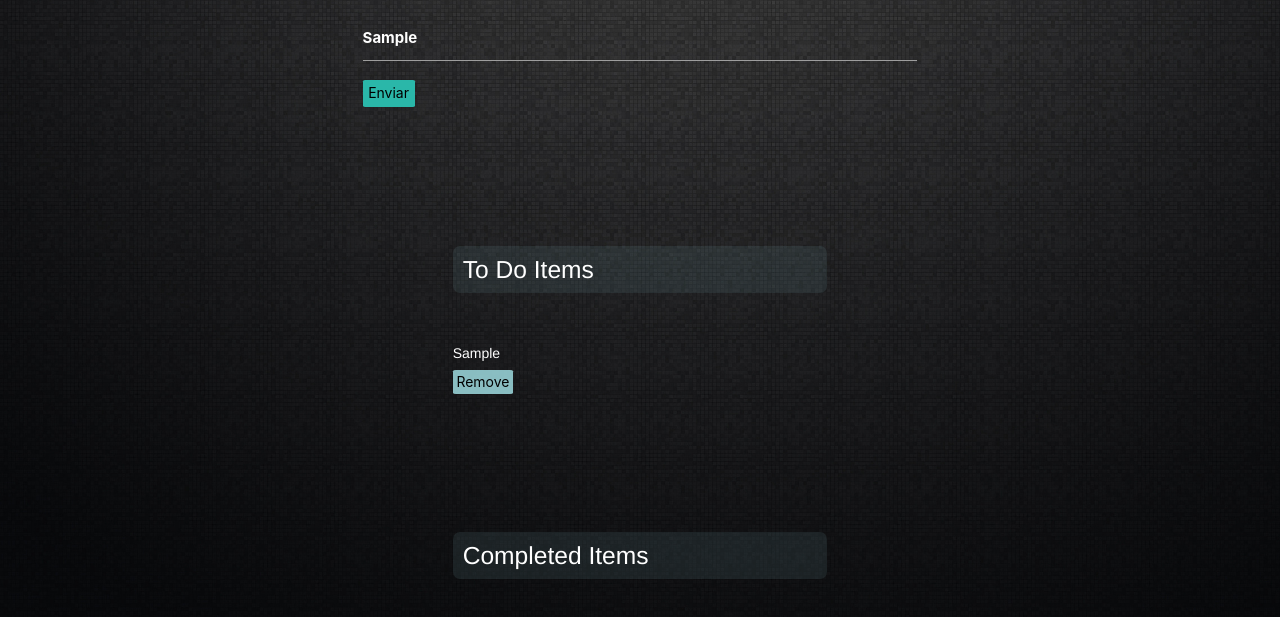
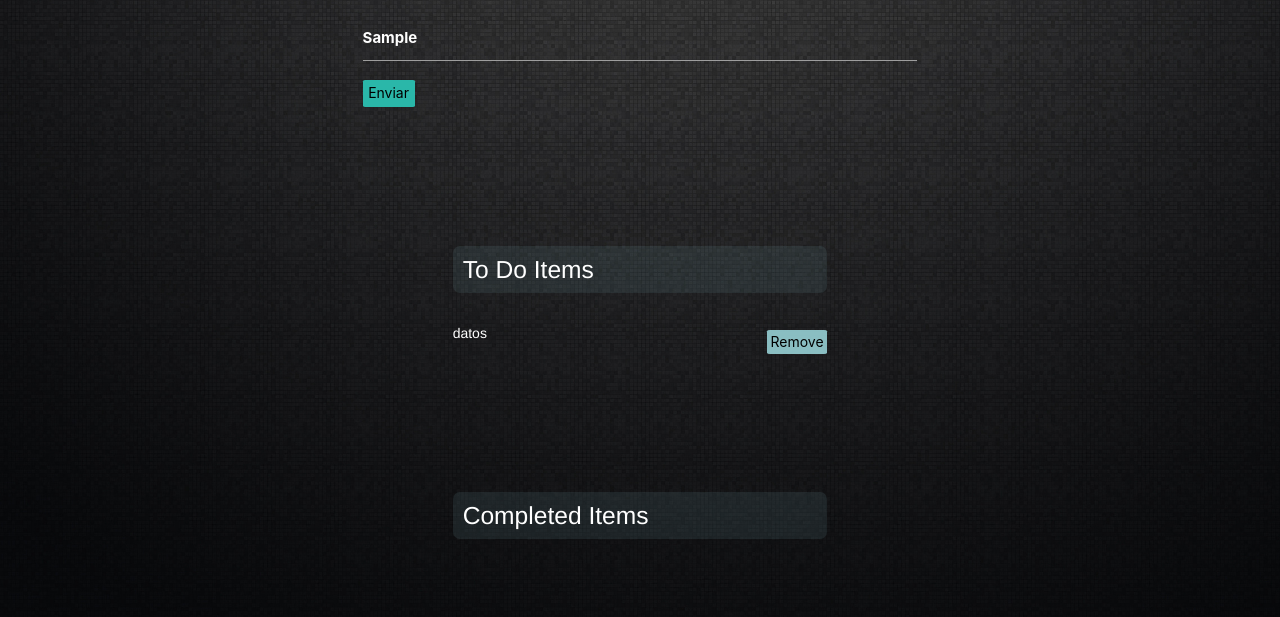
Before and after one commit to mariajho/todo-jquery, a plain HTML site: page index.html in a window 1280 px wide. Both pictures are taken after typing "Sample" into the empty fields and a click on the button "Enviar". Shown: the part 157-774 px from the top of the page. Drawn offline with nearby package versions, Linux system fonts and the light colour scheme.

Commit message:
agregando-css-remove

```diff
--- a/assets/css/main.css
+++ b/assets/css/main.css
@@ -22,6 +22,7 @@ button{
 	border-radius: 5%;
 	padding: 1%;
 	margin-top: 2%;
+
 }
 
 button:hover{
@@ -62,3 +63,7 @@ h5{
 #completar{
 	color: white;
 }
+
+#botoncito{
+	float: right;
+}
--- a/assets/js/main.js
+++ b/assets/js/main.js
@@ -6,7 +6,7 @@ $(document).ready(function(){
 			alert("Ingresa una tarea");
 		}
 		else{
-			$("#checkear").append("<div><span class='center-align'>"+ '<br>' + '<input type="checkbox" id="test5" /><label for="test5"></label>' + '<br>' + datos + '<br>' + '<button id="botoncito">Remove</button>');
+			$("#checkear").append("<div><span class='center-align'>"+ '<br>' + '<input type="checkbox" id="test5" /><label for="test5"></label>' + 'datos' + '<button id="botoncito">Remove</button>');
 		}
 	});
 });
--- a/index.html
+++ b/index.html
@@ -33,6 +33,7 @@
 				<div class="col offset-s3 s6 text-left">
 					<div id="checkear">
 						<h5>To Do Items</h5>
+						<div id="botoncito">
 					</div>
 				</div>
 			</div>
```
